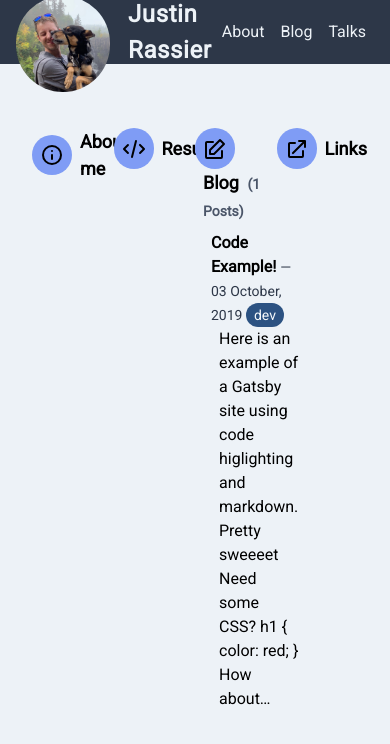
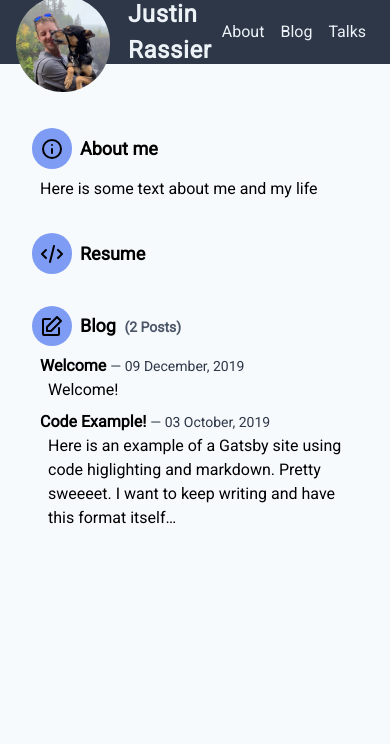
Before and after one commit to justinrassier/justin-rassier-gatsby, a Gatsby site: page / in a window 390 px wide. Built offline with nearby package versions, Linux system fonts and the light colour scheme; Gatsby itself is replaced by a stand-in of ours.

Commit message:
some refactoring, cleanup, and slight responsive design

```diff
--- a/src/components/header.tsx
+++ b/src/components/header.tsx
@@ -1,11 +1,12 @@
-import React from "react"
-import pic from "../../static/images/justin.jpg"
+import React from "react";
+import pic from "../../static/images/justin.jpg";
+import { Link } from "gatsby";
 
 export const Header = props => (
   <div className="flex justify-between items-center bg-gray-800 text-gray-200 h-16">
     <div>
+      <Link to="/">
         <img
-        // src="../images/justin.jpg"
           src={pic}
           className="h-24 rounded-full absolute ml-4"
           alt="Justin Rassier"
@@ -13,6 +14,7 @@ export const Header = props => (
         <h1 className="text-2xl font-semibold tracking-wide inline-block ml-32">
           Justin Rassier
         </h1>
+      </Link>
     </div>
     <div className="">
       <ul className="flex mr-4">
@@ -28,4 +30,4 @@ export const Header = props => (
       </ul>
     </div>
   </div>
-)
+);
--- /dev/null
+++ b/src/components/post-item.tsx
@@ -0,0 +1,17 @@
+import React from "react";
+import { Link } from "gatsby";
+
+export const PostItem = (props: {
+  slug: string;
+  title: string;
+  date: string;
+  excerpt: string;
+}) => (
+  <div className="px-2 mt-2">
+    <Link className="font-semibold" to={props.slug}>
+      {props.title}{" "}
+      <span className="text-sm font-light text-gray-800">— {props.date} </span>
+    </Link>
+    <p className="ml-2">{props.excerpt}</p>
+  </div>
+);
--- /dev/null
+++ b/src/components/wrapper.tsx
@@ -0,0 +1,11 @@
+import React, { Children } from "react";
+import { Header } from "../components/header";
+
+export const Wrapper = ({ children }) => (
+  <div className="bg-gray-100">
+    <Header></Header>
+    <div className="min-h-screen flex mt-16 mx-8 flex justify-center">
+      <div className="max-w-2xl">{children}</div>
+    </div>
+  </div>
+);
--- a/src/pages/about.tsx
+++ b/src/pages/about.tsx
@@ -1,6 +1,4 @@
 import React from "react";
-import pic from "../../static/images/justin.jpg";
+import { Wrapper } from "../components/wrapper";
 
-export default () => (
-  <img src={pic} className="h-32 rounded-full" alt="Justin Rassier" />
-);
+export default () => <Wrapper>What goes in here?</Wrapper>;
--- a/src/pages/index.tsx
+++ b/src/pages/index.tsx
@@ -2,13 +2,15 @@ import React from "react";
 import { Link } from "gatsby";
 import { Header } from "../components/header";
 import { graphql } from "gatsby";
+import { Wrapper } from "../components/wrapper";
+import { PostItem } from "../components/post-item";
 
 export default ({ data }) => {
   return (
-    <div className="bg-gray-200">
+    <div className="bg-gray-100">
       <Header></Header>
-      <div className="min-h-screen flex mt-16 mx-8">
-        <div className="w-1/4">
+      <div className="min-h-screen sm:flex mt-16 mx-8">
+        <div className="sm:w-1/3">
           <div className="flex items-center">
             <div className="bg-indigo-400 p-2 rounded-full">
               <svg
@@ -26,8 +28,9 @@ export default ({ data }) => {
             </div>
             <h2 className="font-semibold text-lg ml-2">About me</h2>
           </div>
+          <p className="px-2 mt-2">Here is some text about me and my life</p>
         </div>
-        <div className="w-1/4">
+        <div className="sm:w-1/3 mt-8 sm:mt-0">
           <div className="flex items-center">
             <div className="bg-indigo-400 p-2 rounded-full">
               <svg
@@ -46,7 +49,7 @@ export default ({ data }) => {
             <h2 className="font-semibold text-lg ml-2">Resume</h2>
           </div>
         </div>
-        <div className="w-1/4">
+        <div className="sm:w-1/3 mt-8 sm:mt-0">
           <div className="flex items-center flex-wrap">
             <div className="bg-indigo-400 p-2 rounded-full">
               <svg
@@ -71,41 +74,15 @@ export default ({ data }) => {
 
             <div className="flex flex-col">
               {data.allMarkdownRemark.edges.map(({ node }) => (
-                <div className="px-2 m-2" key={node.id}>
-                  <Link className="font-semibold" to={node.fields.slug}>
-                    {node.frontmatter.title}{" "}
-                    <span className="text-sm font-light text-gray-800">
-                      — {node.frontmatter.date}{" "}
-                      {node.frontmatter.tags.map(tag => (
-                        <span className="bg-blue-800 text-gray-100 py-1 px-2 rounded-full">
-                          {tag}
-                        </span>
-                      ))}
-                    </span>
-                  </Link>
-                  <p className="ml-2">{node.excerpt}</p>
-                </div>
+                <PostItem
+                  key={node.id}
+                  slug={node.fields.slug}
+                  date={node.frontmatter.date}
+                  title={node.frontmatter.title}
+                  excerpt={node.excerpt}
+                ></PostItem>
               ))}
             </div>
-          </div>
-        </div>
-        <div className="w-1/4">
-          <div className="flex items-center">
-            <div className="bg-indigo-400 p-2 rounded-full">
-              <svg
-                xmlns="http://www.w3.org/2000/svg"
-                viewBox="0 0 24 24"
-                width="24"
-                height="24"
-                className="inline-block h-6 w-6"
-              >
-                <path
-                  className="heroicon-ui"
-                  d="M19 6.41L8.7 16.71a1 1 0 1 1-1.4-1.42L17.58 5H14a1 1 0 0 1 0-2h6a1 1 0 0 1 1 1v6a1 1 0 0 1-2 0V6.41zM17 14a1 1 0 0 1 2 0v5a2 2 0 0 1-2 2H5a2 2 0 0 1-2-2V7c0-1.1.9-2 2-2h5a1 1 0 0 1 0 2H5v12h12v-5z"
-                />
-              </svg>
-            </div>
-            <h2 className="font-semibold text-lg ml-2">Links</h2>
           </div>
         </div>
       </div>
--- a/src/posts/code-example.md
+++ b/src/posts/code-example.md
@@ -4,7 +4,7 @@ date: "2019-10-03"
 tags: ["dev"]
 ---
 
-Here is an example of a Gatsby site using code higlighting and markdown. Pretty sweeeet
+Here is an example of a Gatsby site using code higlighting and markdown. Pretty sweeeet. I want to keep writing and have this format itself and see if it decides to wrap which it seems like it will
 
 ![Awesome image](./justin.jpg)
 
--- /dev/null
+++ b/src/posts/welcome.md
@@ -0,0 +1,7 @@
+---
+title: "Welcome"
+date: "2019-12-09"
+tags: []
+---
+
+# Welcome!
--- a/src/templates/blog-post.tsx
+++ b/src/templates/blog-post.tsx
@@ -1,15 +1,15 @@
-import React from "react"
-import { graphql } from "gatsby"
+import React from "react";
+import { graphql } from "gatsby";
+import { Wrapper } from "../components/wrapper";
 
 export default ({ data }) => {
-  const post = data.markdownRemark
+  const post = data.markdownRemark;
   return (
-    <div className="w-2/3 m-auto mt-4">
-      <h1 className="text-2xl">{post.frontmatter.title}</h1>
+    <Wrapper>
       <div dangerouslySetInnerHTML={{ __html: post.html }} />
-    </div>
-  )
-}
+    </Wrapper>
+  );
+};
 
 export const query = graphql`
   query($slug: String!) {
@@ -20,4 +20,4 @@ export const query = graphql`
       }
     }
   }
-`
+`;
```
Also changed, not shown: package.json (+12 -12 lines), 1 other file. Lines whose indentation alone changed are shown as unchanged.
